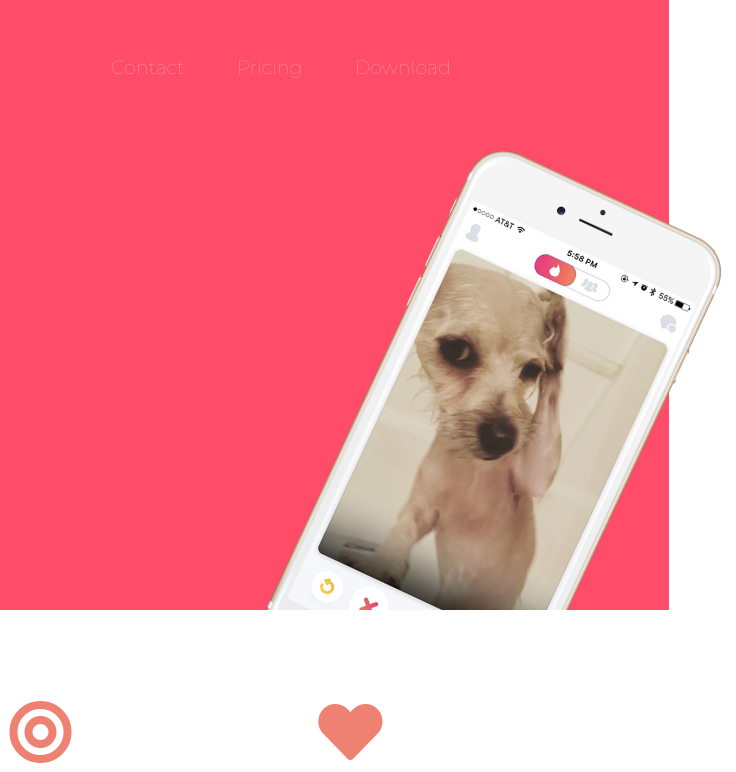
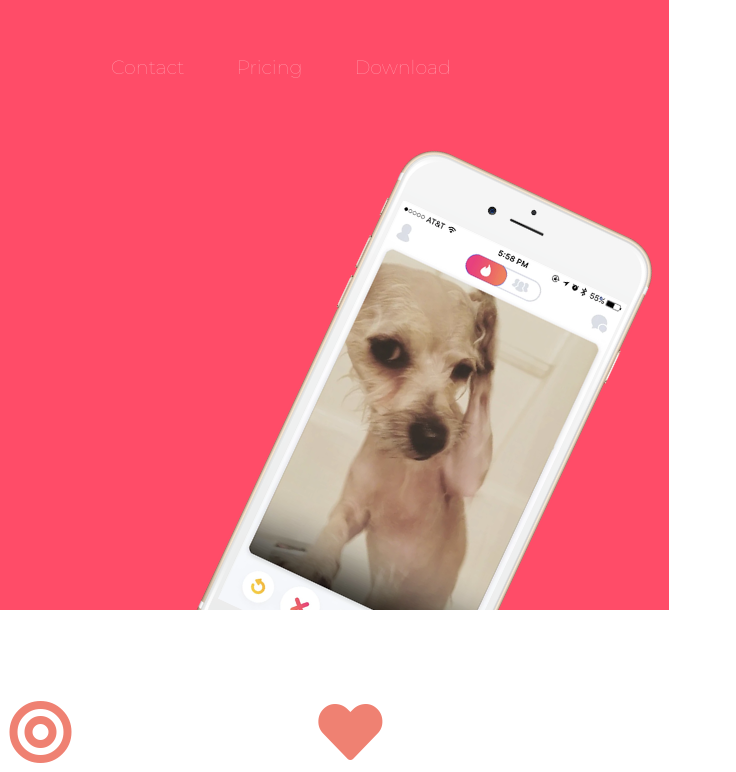
Before and after one commit to tejas-LXIX/tinder-for-dogs, a plain HTML site: page index.html in a window 1280 px wide. Shown: the top 772 px of the page, 611-1347 px from the left, 736 px wide, since content can reach past the window. Drawn offline with nearby package versions, Linux system fonts and the light colour scheme.

Commit message:
Update styles.css

```diff
--- a/css/styles.css
+++ b/css/styles.css
@@ -42,7 +42,7 @@ h2{
 }
 /*Title Image*/
 .title-image{
-    margin:0 20%;
+    margin:0 5%;
     width:60%;
     transform: rotate(25deg);
     position:absolute;
```
